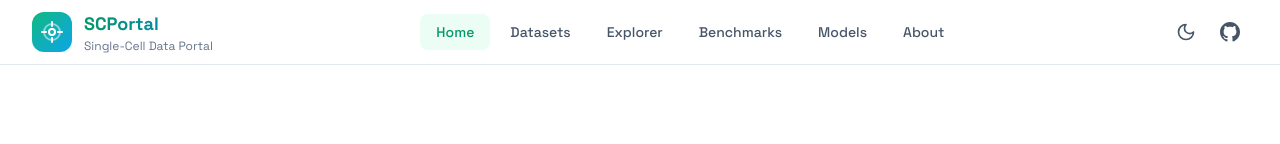
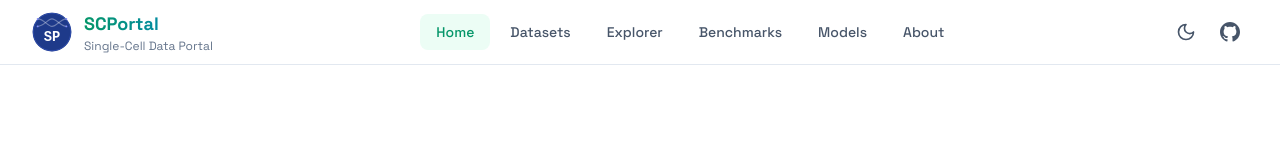
Before and after one commit to PeterPonyu/scportal, a Nuxt app: page / in a window 1280 px wide. Shown: the top 144 px of the page. Built offline with nearby package versions, Linux system fonts and the light colour scheme.

Commit message:
Replace app logos with ZF Lab double-helix badge
Made-with: Cursor

```diff
--- a/components/AppFooter.vue
+++ b/components/AppFooter.vue
@@ -5,13 +5,15 @@
         <!-- Brand -->
         <div class="md:col-span-2">
           <div class="flex items-center gap-3 mb-4">
-            <div class="flex h-10 w-10 items-center justify-center rounded-xl bg-gradient-to-br from-primary-500 to-accent-500">
-              <svg xmlns="http://www.w3.org/2000/svg" class="h-6 w-6 text-white" viewBox="0 0 24 24" fill="none" stroke="currentColor" stroke-width="2" stroke-linecap="round" stroke-linejoin="round">
-                <circle cx="12" cy="12" r="3" />
-                <circle cx="12" cy="12" r="8" opacity="0.5" />
-                <path d="M12 2v4M12 18v4M2 12h4M18 12h4" />
-              </svg>
-            </div>
+            <svg class="h-10 w-10 flex-shrink-0" viewBox="0 0 128 128">
+              <circle cx="64" cy="64" r="62" fill="#1e3a8a"/>
+              <circle cx="64" cy="64" r="60" fill="none" stroke="#3451b2" stroke-width="2.5"/>
+              <path d="M18 46 C38 46,50 22,64 22 C78 22,92 46,110 46" fill="none" stroke="rgba(255,255,255,0.35)" stroke-width="3.5" stroke-linecap="round"/>
+              <path d="M18 22 C38 22,50 46,64 46 C78 46,92 22,110 22" fill="none" stroke="rgba(255,255,255,0.35)" stroke-width="3.5" stroke-linecap="round"/>
+              <circle cx="18" cy="46" r="3" fill="#818cf8"/><circle cx="110" cy="46" r="3" fill="#818cf8"/>
+              <circle cx="18" cy="22" r="3" fill="#818cf8"/><circle cx="110" cy="22" r="3" fill="#818cf8"/>
+              <text x="64" y="82" font-family="JetBrains Mono,monospace" font-size="44" font-weight="700" fill="#fff" text-anchor="middle" dominant-baseline="central">SP</text>
+            </svg>
             <span class="text-lg font-bold text-dark-900 dark:text-white">SCPortal Hub</span>
           </div>
           <p class="text-sm text-dark-600 dark:text-dark-400 max-w-md mb-4">
--- a/components/AppHeader.vue
+++ b/components/AppHeader.vue
@@ -4,13 +4,15 @@
       <div class="flex h-16 items-center justify-between">
         <!-- Logo & Brand -->
         <NuxtLink to="/" class="flex items-center gap-3 hover:opacity-80 transition-opacity">
-          <div class="flex h-10 w-10 items-center justify-center rounded-xl bg-gradient-to-br from-primary-500 to-accent-500">
-            <svg xmlns="http://www.w3.org/2000/svg" class="h-6 w-6 text-white" viewBox="0 0 24 24" fill="none" stroke="currentColor" stroke-width="2" stroke-linecap="round" stroke-linejoin="round">
-              <circle cx="12" cy="12" r="3" />
-              <circle cx="12" cy="12" r="8" opacity="0.5" />
-              <path d="M12 2v4M12 18v4M2 12h4M18 12h4" />
-            </svg>
-          </div>
+          <svg class="h-10 w-10 flex-shrink-0" viewBox="0 0 128 128">
+            <circle cx="64" cy="64" r="62" fill="#1e3a8a"/>
+            <circle cx="64" cy="64" r="60" fill="none" stroke="#3451b2" stroke-width="2.5"/>
+            <path d="M18 46 C38 46,50 22,64 22 C78 22,92 46,110 46" fill="none" stroke="rgba(255,255,255,0.35)" stroke-width="3.5" stroke-linecap="round"/>
+            <path d="M18 22 C38 22,50 46,64 46 C78 46,92 22,110 22" fill="none" stroke="rgba(255,255,255,0.35)" stroke-width="3.5" stroke-linecap="round"/>
+            <circle cx="18" cy="46" r="3" fill="#818cf8"/><circle cx="110" cy="46" r="3" fill="#818cf8"/>
+            <circle cx="18" cy="22" r="3" fill="#818cf8"/><circle cx="110" cy="22" r="3" fill="#818cf8"/>
+            <text x="64" y="82" font-family="JetBrains Mono,monospace" font-size="44" font-weight="700" fill="#fff" text-anchor="middle" dominant-baseline="central">SP</text>
+          </svg>
           <div class="flex flex-col">
             <span class="text-lg font-bold bg-gradient-to-r from-primary-600 to-accent-600 bg-clip-text text-transparent">
               SCPortal
```
Also changed, not shown: public/favicon.svg.
